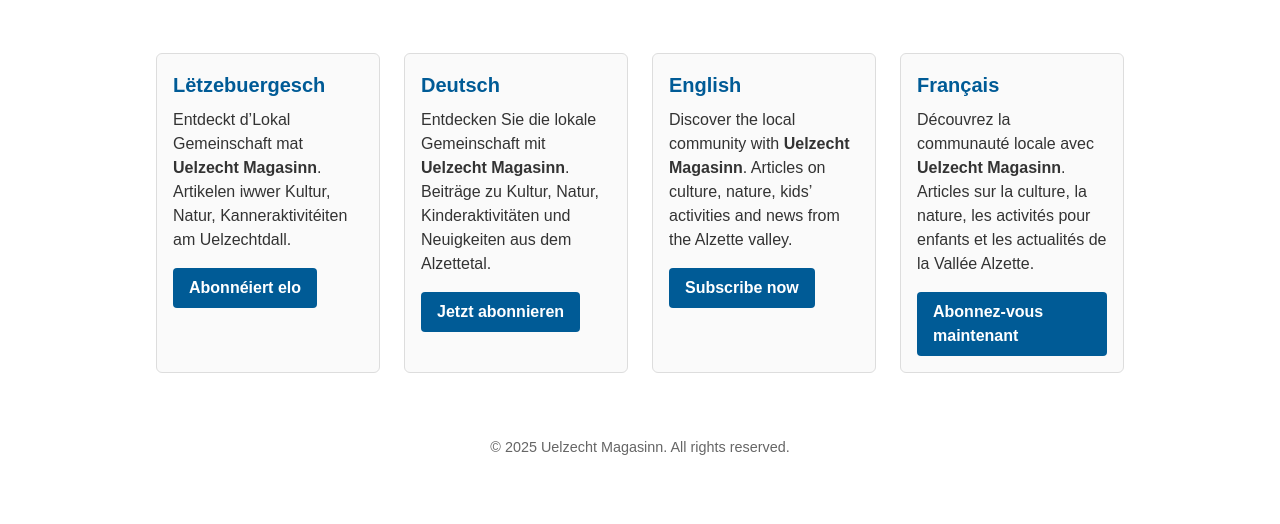
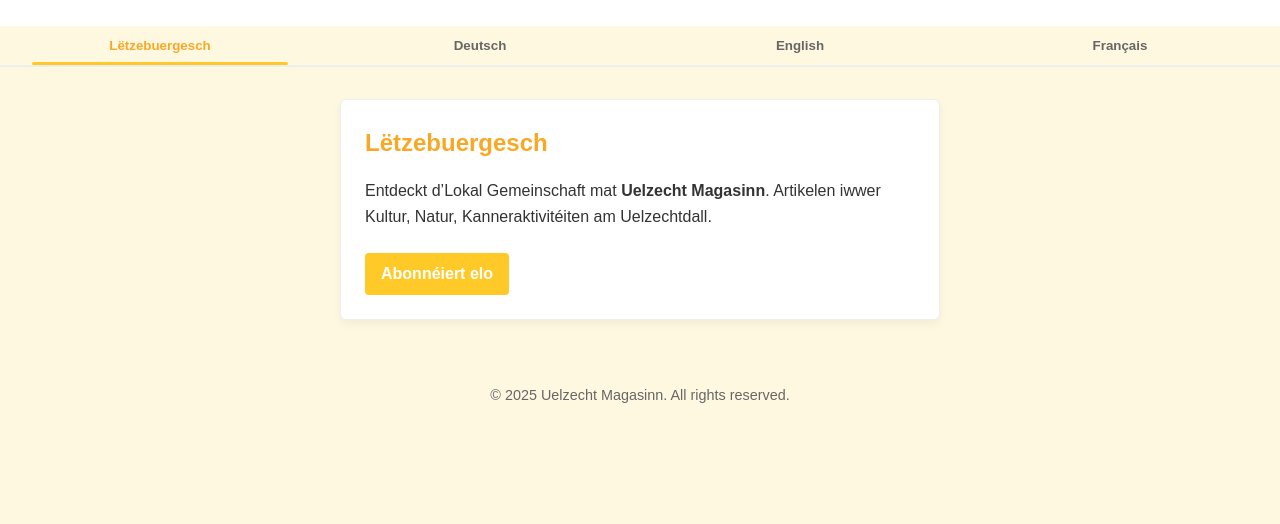
Before and after one commit to leo-staffie/leo-staffie.github.io, a plain HTML site: page index.html in a window 1280 px wide. Shown: the part 276-800 px from the top of the page. Drawn offline with Linux system fonts and the light colour scheme.

Commit message:
Update index.html

```diff
--- a/index.html
+++ b/index.html
@@ -5,116 +5,171 @@
   <meta name="viewport" content="width=device-width, initial-scale=1">
   <title>Uelzecht Magasinn</title>
   <style>
-    /* Global reset & font */
+    :root {
+      --accent: #ffca28;
+      --accent-dark: #f9a825;
+      --bg: #ffffff;
+      --bg-alt: #fff8e1;
+      --text: #333333;
+      --text-light: #666666;
+      --border: #eeeeee;
+      --font: 'Arial', sans-serif;
+    }
     * { margin:0; padding:0; box-sizing:border-box; }
-    body { font-family: sans-serif; color: #333; line-height: 1.5; }
+    body { font-family: var(--font); color: var(--text); background: var(--bg-alt); line-height:1.6; }
 
     header {
-      text-align: center;
-      padding: 2rem 1rem;
+      text-align:center;
+      padding:2rem 1rem;
+      background: var(--bg);
     }
     header img {
-      max-width: 200px;
-      width: 50%;
-      height: auto;
-      border-radius: 8px;
-      box-shadow: 0 4px 12px rgba(0,0,0,0.1);
+      max-width:200px;
+      width:50%;
+      height:auto;
+      border-radius:8px;
+      box-shadow:0 4px 12px rgba(0,0,0,0.1);
     }
     header h1 {
-      margin-top: 1rem;
-      font-size: 2.5rem;
-      letter-spacing: 2px;
+      margin-top:1rem;
+      font-size:2.5rem;
+      letter-spacing:2px;
+      color: var(--accent-dark);
     }
 
-    .lang-container {
-      display: grid;
-      grid-template-columns: repeat(auto-fit, minmax(200px,1fr));
-      gap: 1.5rem;
-      max-width: 1000px;
-      margin: 2rem auto;
-      padding: 0 1rem;
+    /* Tabs */
+    .tabs {
+      display:flex;
+      justify-content:center;
+      border-bottom:2px solid var(--border);
+      background: var(--bg-alt);
     }
-    .lang {
-      border: 1px solid #ddd;
-      border-radius: 6px;
-      padding: 1rem;
-      background: #fafafa;
+    .tab {
+      flex:1;
+      padding:0.75rem 1rem;
+      text-align:center;
+      cursor:pointer;
+      background: var(--bg-alt);
+      border:none;
+      font-weight:bold;
+      color: var(--text-light);
+      position:relative;
+      transition: color 0.3s;
     }
-    .lang h2 {
-      margin-bottom: 0.5rem;
-      font-size: 1.25rem;
-      color: #005b96;
+    .tab.active {
+      color: var(--accent-dark);
     }
-    .lang p {
-      margin-bottom: 1rem;
+    .tab.active::after {
+      content:'';
+      position:absolute;
+      bottom:0;
+      left:10%;
+      width:80%;
+      height:3px;
+      background: var(--accent);
+      border-radius:2px;
     }
-    .lang a {
-      display: inline-block;
-      text-decoration: none;
-      padding: 0.5rem 1rem;
-      border-radius: 4px;
-      background: #005b96;
+
+    /* Content panes */
+    .lang-content {
+      max-width:600px;
+      margin:2rem auto;
+      background: var(--bg);
+      border:1px solid var(--border);
+      border-radius:6px;
+      box-shadow:0 4px 8px rgba(0,0,0,0.05);
+    }
+    .lang-pane {
+      display:none;
+      padding:1.5rem;
+    }
+    .lang-pane.active {
+      display:block;
+    }
+    .lang-pane h2 {
+      margin-bottom:1rem;
+      font-size:1.5rem;
+      color: var(--accent-dark);
+    }
+    .lang-pane p {
+      margin-bottom:1.5rem;
+    }
+    .lang-pane a {
+      display:inline-block;
+      text-decoration:none;
+      padding:0.5rem 1rem;
+      border-radius:4px;
+      background: var(--accent);
       color: #fff;
-      font-weight: bold;
+      font-weight:bold;
+      transition: background 0.3s;
     }
+    .lang-pane a:hover {
+      background: var(--accent-dark);
+    }
+
     footer {
-      text-align: center;
-      font-size: 0.9rem;
-      color: #666;
-      padding: 2rem 1rem;
+      text-align:center;
+      font-size:0.9rem;
+      color: var(--text-light);
+      padding:2rem 1rem;
     }
   </style>
 </head>
 <body>
 
   <header>
-    <img src="uelzecht-magasinn-cover.png" alt="Cover of Uelzecht Magasinn">
+    <img src="uelzecht-magasinn-cover.png" alt="Uelzecht Magasinn Cover">
     <h1>Uelzecht Magasinn</h1>
   </header>
 
-  <section class="lang-container">
+  <div class="tabs">
+    <button class="tab active" data-lang="lb">Lëtzebuergesch</button>
+    <button class="tab"      data-lang="de">Deutsch</button>
+    <button class="tab"      data-lang="en">English</button>
+    <button class="tab"      data-lang="fr">Français</button>
+  </div>
 
-    <!-- Lëtzebuergesch -->
-    <div class="lang" lang="lb">
+  <section class="lang-content">
+    <div class="lang-pane active" data-lang="lb">
       <h2>Lëtzebuergesch</h2>
-      <p>
-        Entdeckt d’Lokal Gemeinschaft mat <strong>Uelzecht Magasinn</strong>. Artikelen iwwer Kultur, Natur, Kanneraktivitéiten am Uelzechtdall.
-      </p>
+      <p>Entdeckt d’Lokal Gemeinschaft mat <strong>Uelzecht Magasinn</strong>. Artikelen iwwer Kultur, Natur, Kanneraktivitéiten am Uelzechtdall.</p>
       <a href="#">Abonnéiert elo</a>
     </div>
-
-    <!-- Deutsch -->
-    <div class="lang" lang="de">
+    <div class="lang-pane" data-lang="de">
       <h2>Deutsch</h2>
-      <p>
-        Entdecken Sie die lokale Gemeinschaft mit <strong>Uelzecht Magasinn</strong>. Beiträge zu Kultur, Natur, Kinderaktivitäten und Neuigkeiten aus dem Alzettetal.
-      </p>
+      <p>Entdecken Sie die lokale Gemeinschaft mit <strong>Uelzecht Magasinn</strong>. Beiträge zu Kultur, Natur, Kinderaktivitäten und Neuigkeiten aus dem Alzettetal.</p>
       <a href="#">Jetzt abonnieren</a>
     </div>
-
-    <!-- English -->
-    <div class="lang" lang="en">
+    <div class="lang-pane" data-lang="en">
       <h2>English</h2>
-      <p>
-        Discover the local community with <strong>Uelzecht Magasinn</strong>. Articles on culture, nature, kids’ activities and news from the Alzette valley.
-      </p>
+      <p>Discover the local community with <strong>Uelzecht Magasinn</strong>. Articles on culture, nature, kids’ activities and news from the Alzette valley.</p>
       <a href="#">Subscribe now</a>
     </div>
-
-    <!-- Français -->
-    <div class="lang" lang="fr">
+    <div class="lang-pane" data-lang="fr">
       <h2>Français</h2>
-      <p>
-        Découvrez la communauté locale avec <strong>Uelzecht Magasinn</strong>. Articles sur la culture, la nature, les activités pour enfants et les actualités de la Vallée Alzette.
-      </p>
+      <p>Découvrez la communauté locale avec <strong>Uelzecht Magasinn</strong>. Articles sur la culture, la nature, les activités pour enfants et les actualités de la Vallée Alzette.</p>
       <a href="#">Abonnez-vous maintenant</a>
     </div>
-
   </section>
 
   <footer>
     © 2025 Uelzecht Magasinn. All rights reserved.
   </footer>
 
+  <script>
+    const tabs = document.querySelectorAll('.tab');
+    const panes = document.querySelectorAll('.lang-pane');
+    tabs.forEach(tab => {
+      tab.addEventListener('click', () => {
+        tabs.forEach(t => t.classList.remove('active'));
+        panes.forEach(p => p.classList.remove('active'));
+        tab.classList.add('active');
+        document.querySelector(`.lang-pane[data-lang="${tab.dataset.lang}"]`)
+                .classList.add('active');
+      });
+    });
+  </script>
+
 </body>
 </html>
```
